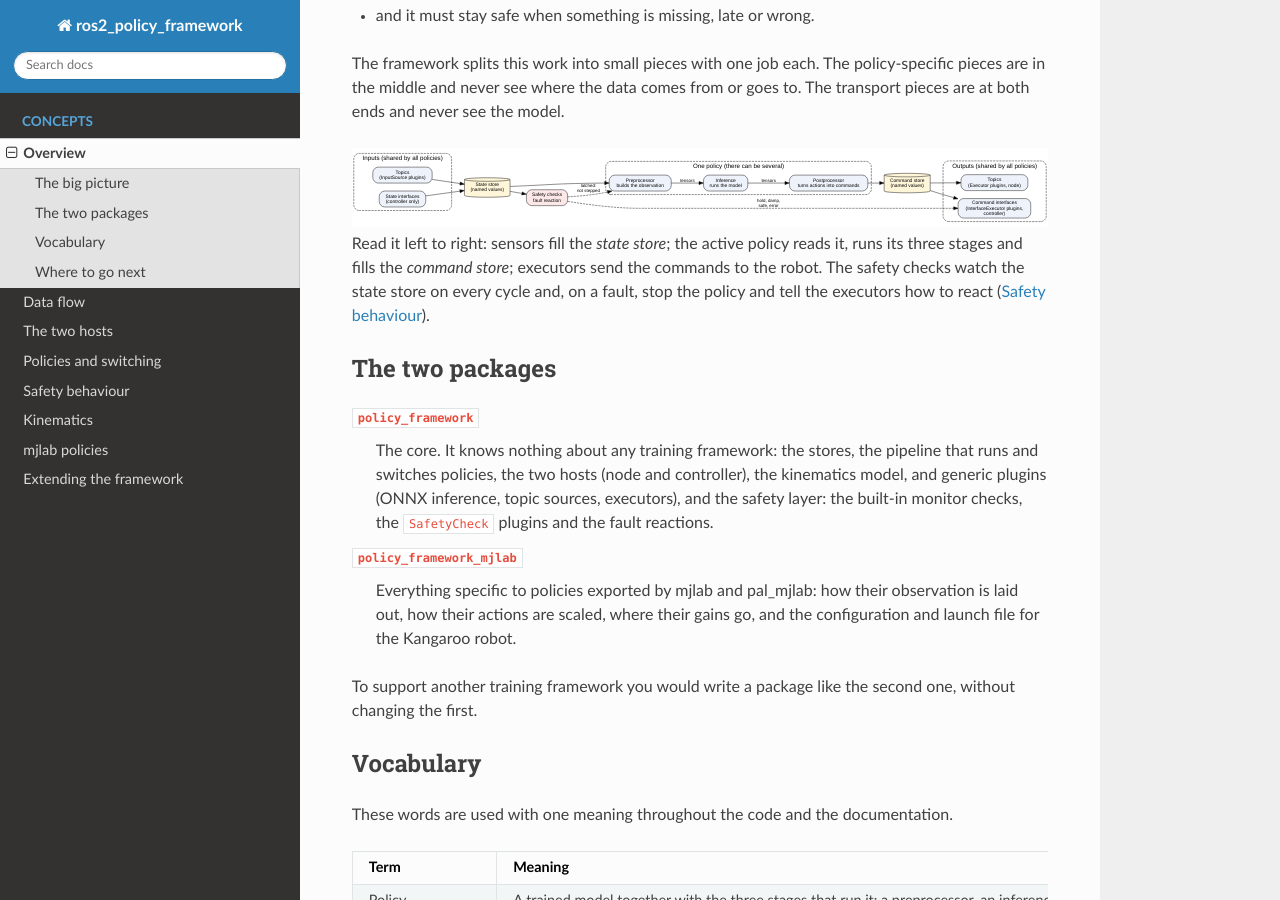
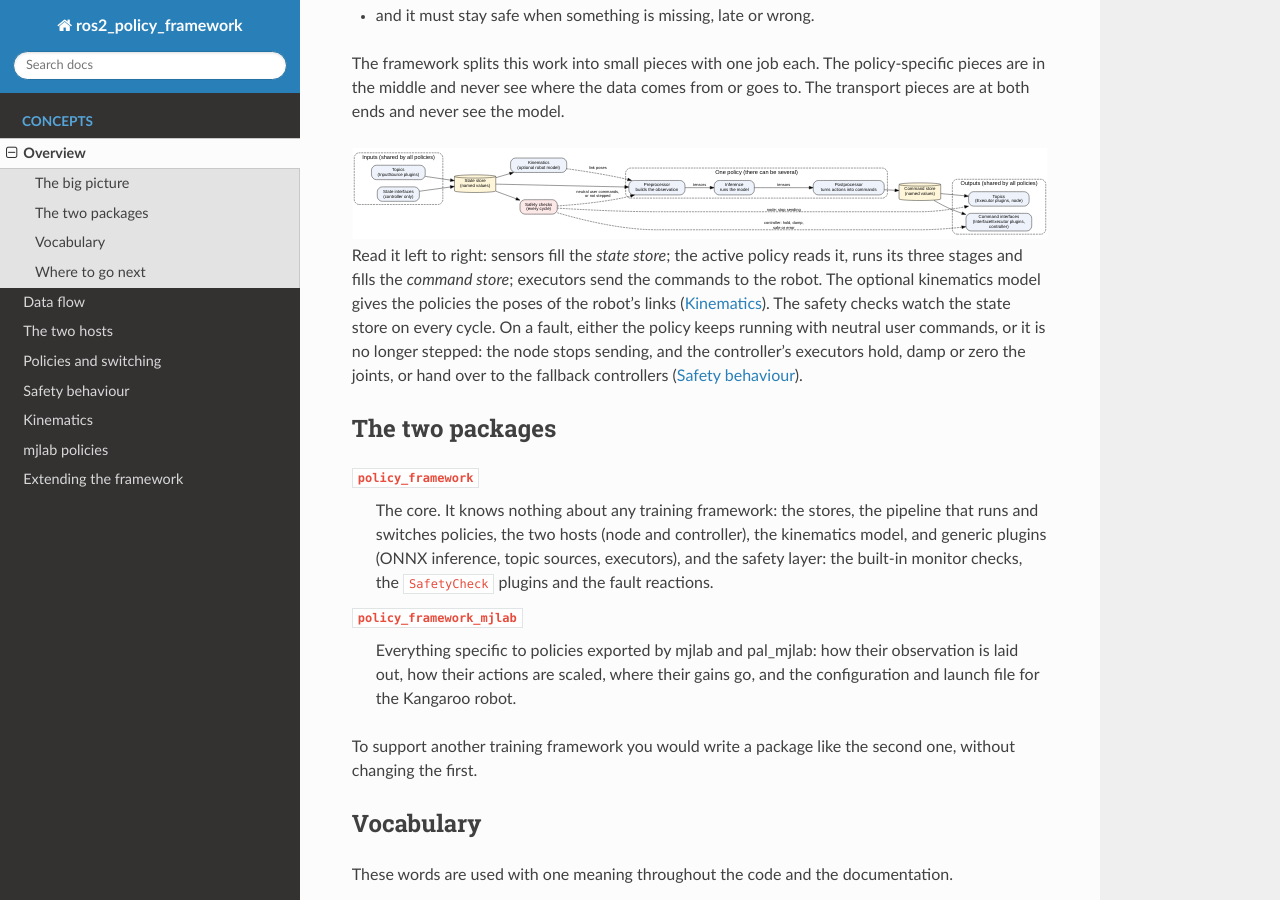
Before and after one commit to saikishor/ros2_policy_framework, a Sphinx documentation site: the page built from docs/overview.rst, in a window 1280 px wide and 900 px high, scrolled down 380 px. Built offline with Sphinx 7.4.7 and the Read the Docs theme 3.1.0, drawn with Linux system fonts in a browser that asks for light colours.

Commit message:
Show the kinematics and both hosts' fault reactions in the overview diagram

```diff
--- a/docs/overview.rst
+++ b/docs/overview.rst
@@ -30,6 +30,7 @@ pieces are at both ends and never see the model.
        ifaces_in [label="State interfaces\n(controller only)"];
      }
      state [label="State store\n(named values)", shape=cylinder, fillcolor="#fff6d9"];
+     kin [label="Kinematics\n(optional robot model)"];
 
      subgraph cluster_policy {
        label="One policy (there can be several)"; style="rounded,dashed"; fontname="Helvetica";
@@ -51,18 +52,24 @@ pieces are at both ends and never see the model.
      topics_in -> state;
      ifaces_in -> state;
      state -> pre;
+     state -> kin;
+     kin -> pre [label="link poses", style=dashed];
      post -> commands;
      commands -> topics_out;
      commands -> ifaces_out;
      state -> safety;
-     safety -> pre [label="latched:\nnot stepped", style=dashed];
-     safety -> ifaces_out [label="hold, damp,\nsafe, error", style=dashed];
+     safety -> pre [label="neutral user commands,\nor not stepped", style=dashed];
+     safety -> topics_out [label="node: stop sending", style=dashed];
+     safety -> ifaces_out [label="controller: hold, damp,\nsafe or error", style=dashed];
    }
 
 Read it left to right: sensors fill the *state store*; the active policy reads it, runs its
 three stages and fills the *command store*; executors send the commands to the robot. The
-safety checks watch the state store on every cycle and, on a fault, stop the policy and tell
-the executors how to react (:doc:`safety`).
+optional kinematics model gives the policies the poses of the robot's links
+(:doc:`kinematics`). The safety checks watch the state store on every cycle. On a fault,
+either the policy keeps running with neutral user commands, or it is no longer stepped: the
+node stops sending, and the controller's executors hold, damp or zero the joints, or hand
+over to the fallback controllers (:doc:`safety`).
 
 The two packages
 ----------------
```
Also changed, not shown: other parts of docs/overview.rst (+1 -1 lines).
